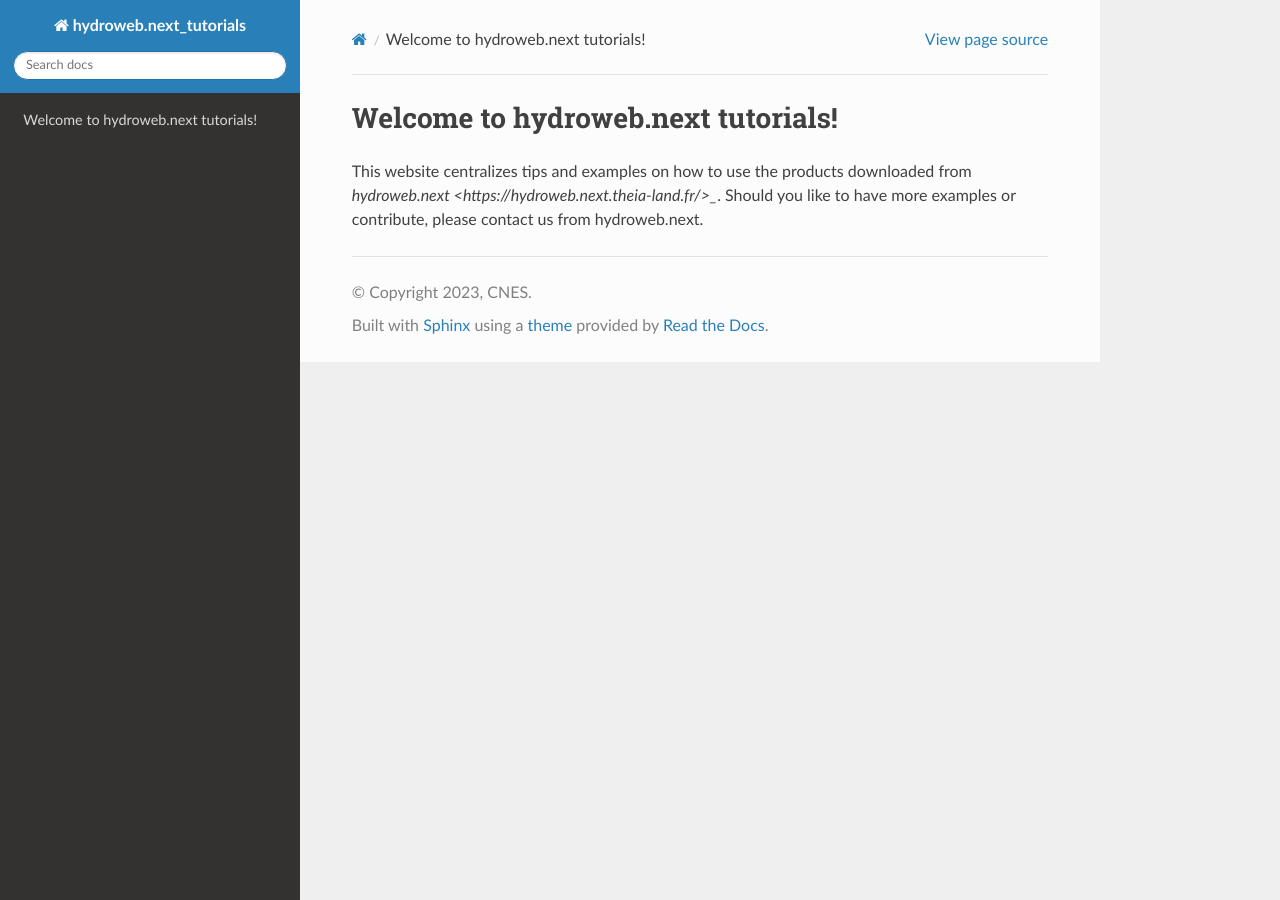
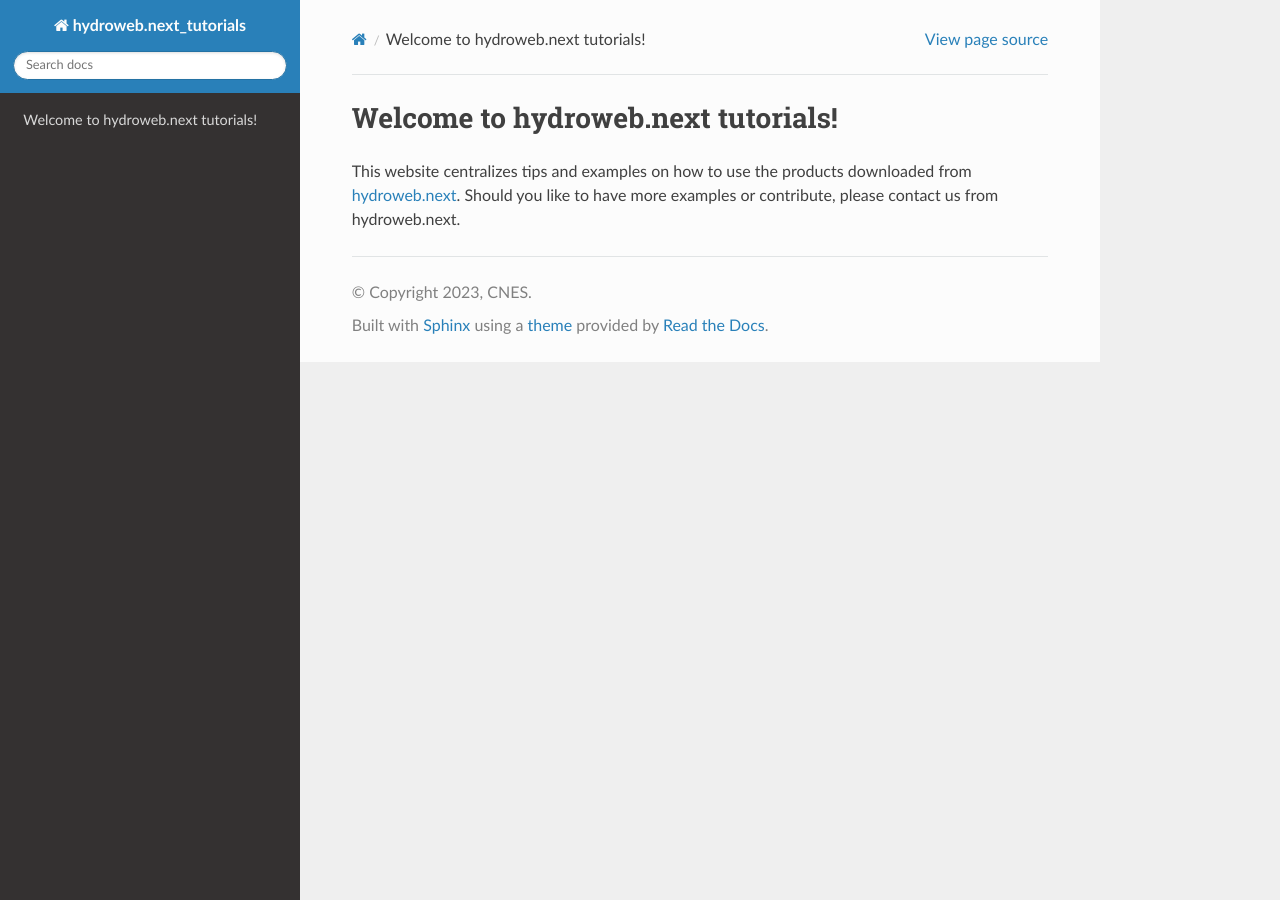
Before and after one commit to CNES/hydroweb_next_tutorials, a Sphinx documentation site: the page built from doc/index.rst, in a window 1280 px wide. Built offline with Sphinx 7.4.7 and the Read the Docs theme 2.0.0, drawn with Linux system fonts in a browser that asks for light colours; pages that are not in the unit, such as notebooks, are missing from menus.

Commit message:
fix link

```diff
--- a/doc/index.rst
+++ b/doc/index.rst
@@ -6,7 +6,7 @@
 Welcome to hydroweb.next tutorials!
 ==========================================
 
-This website centralizes tips and examples on how to use the products downloaded from `hydroweb.next <https://hydroweb.next.theia-land.fr/>_`.
+This website centralizes tips and examples on how to use the products downloaded from `hydroweb.next <https://hydroweb.next.theia-land.fr/>`_.
 Should you like to have more examples or contribute, please contact us from hydroweb.next.
 
 
```
